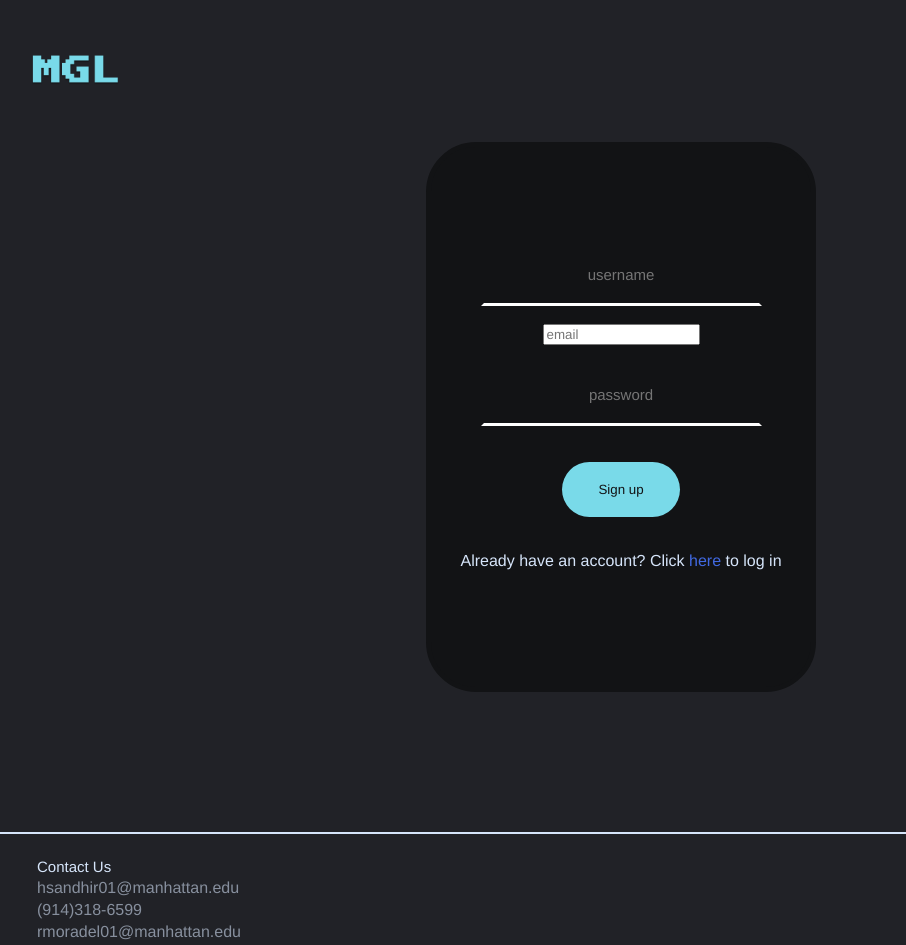
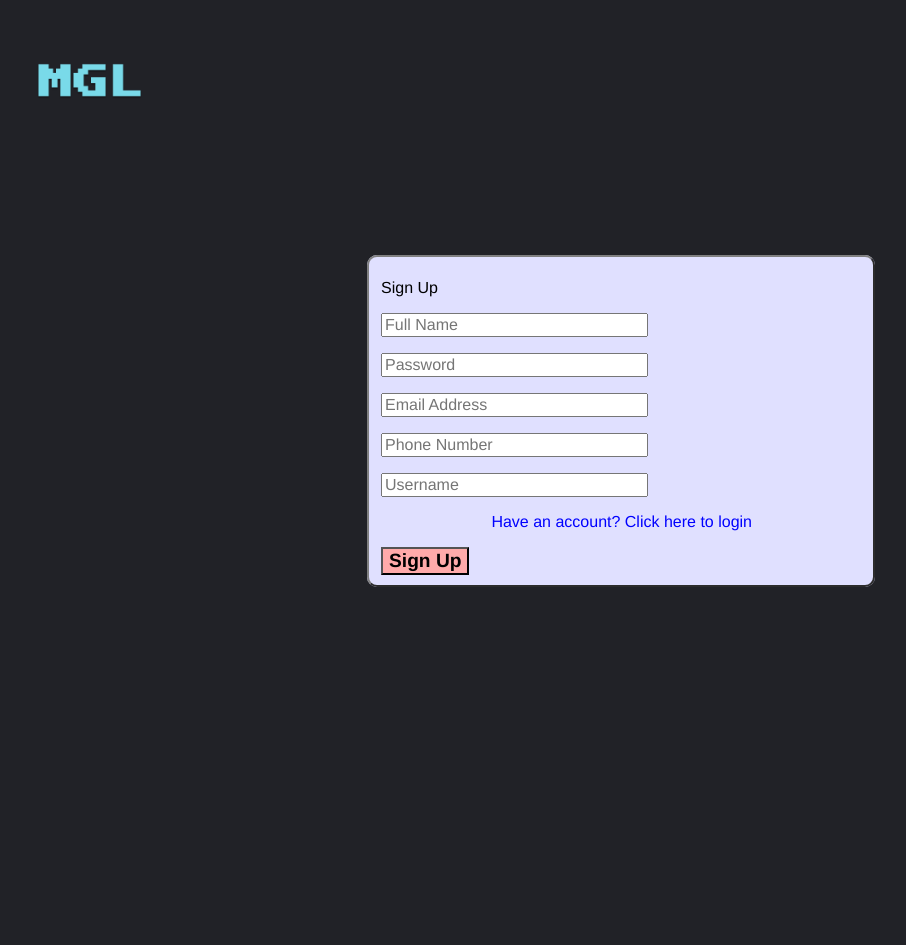
Before and after one commit to Rutsell64/Web-Programming, a PHP site: page /signup.php in a window 1280 px wide; the page is wider, and only the part inside the window is pictured. Shown: the top 945 px of that part, without its empty margins (19-925 px from the left). After the commit the page ends 587 px from the top of that part, so only its background shows below. Run offline with PHP 8.4, Linux system fonts and the light colour scheme.

Commit message:
Update signup.php

```diff
--- a/FinalProject/signup.php
+++ b/FinalProject/signup.php
@@ -1,48 +1,41 @@
-<?php include("top.php"); ?>
+<DOCTYPE html>
+	<head>
+		<link href = "MGL.css" type = "text/css" rel = "stylesheet"/>
+	</head>
 
+	<body>
+	<div id="banner">
 
-<div class="signup">
+            <a href="home.php">
+                <img class="logo"src="logo.png" width = "150" height = "150" />
+            </a>
+    </div>
+		<div class = "signup_box">
+			<form class = "form" action = "signup-submit.php" method = "post">
 
-<form action="/MGL/signup-submit.php" method="post">
+				<fieldset>
+				<!-- This is how the user signup menu is created -->
 
-		<fieldset>
+						<p class = "new_user_title">Sign Up </p>
 
-			<input type="text" name="username" placeholder="username" autocomplete="off" required /> <br> <br>
-			<input type="email" name="email" placeholder="email" autocomplete="off" required /> <br> <br>
-			<input type="password" name="password" placeholder="password" required /> <br> <br>
+						<h1><input type = "name" maxlength = "16" size = "29" name = "name" placeholder = "Full Name" required /></br></h1>
 
+						<h1><input type = "password" name = "password" maxlength = "16" size = "29" placeholder = "Password" required /></br></h1>
 
+						<h1><input type = "text" name = "email" placeholder = "Email Address" maxlength = "29" size = "29" required /></br></h1>
 
-			<br>
-			<input type="submit" name="submit" value="Sign up" />
-		</fieldset>
+						<h1><input type = "phone_number" maxlength = "10" size = "29" name = "phone_number" placeholder = "Phone Number" required /> </br></h1>
 
+						<h1><input type = "username" name = "username" maxlength = "16" size = "29" placeholder = "Username" required /></br></h1>
 
+						<p class = "signup_have_account" ><a href = "login.php">Have an account? Click here to login</a></br></p>
 
-</form>
+						<input type = "submit" value = "Sign Up" />
+				</fieldset></br>
 
-<p class="already_have_account">Already have an account? Click <a id="link" href="login.php">here</a> to log in</p>
+			</form>
+		</div>
 
+	</body>
 
-
-
-
-
-</div>
-
-
-
-
-
-
-
-
-
-
-
-
-
-
-
-
-<?php include("bottom.html"); ?>
+</html>
```
